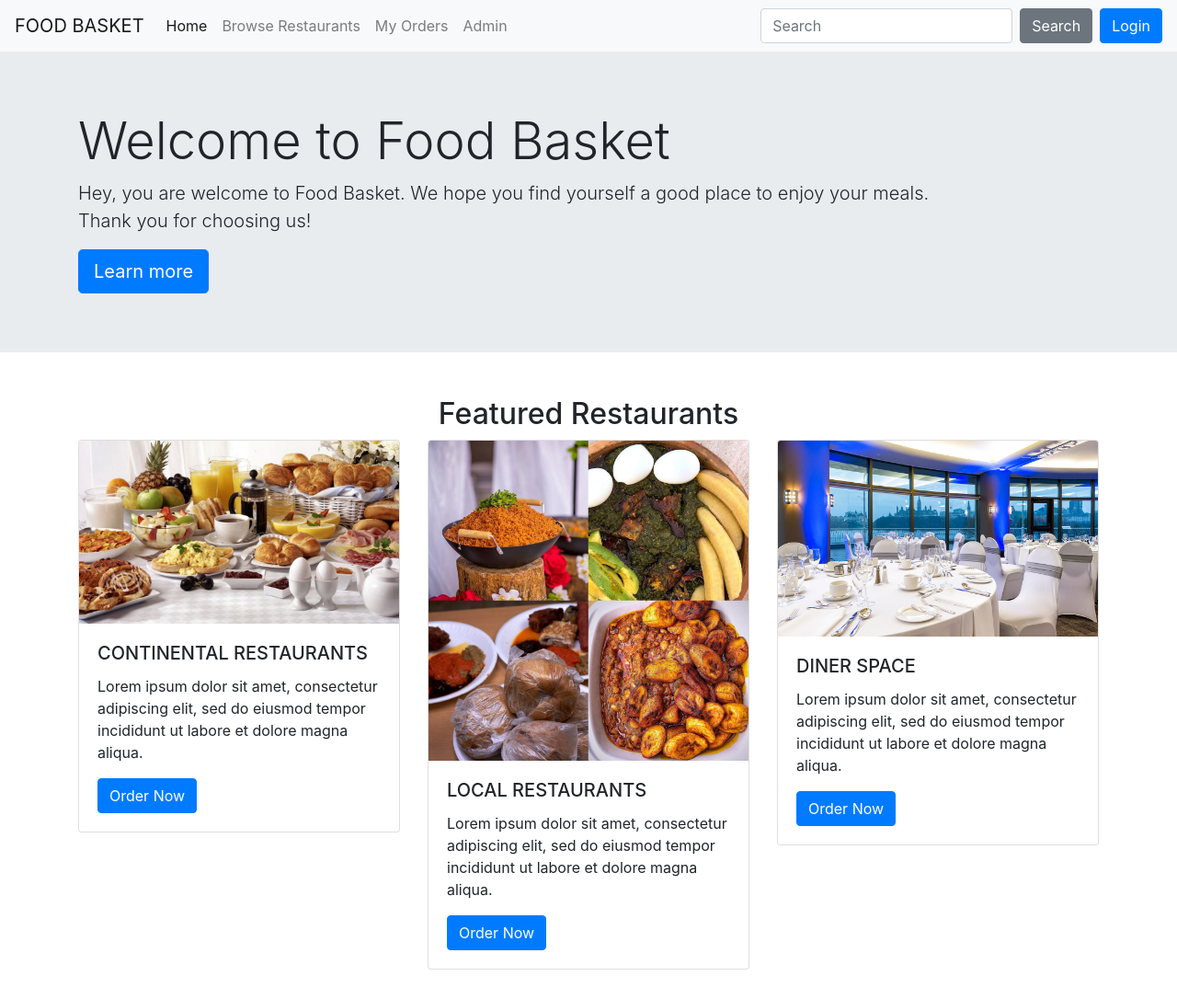
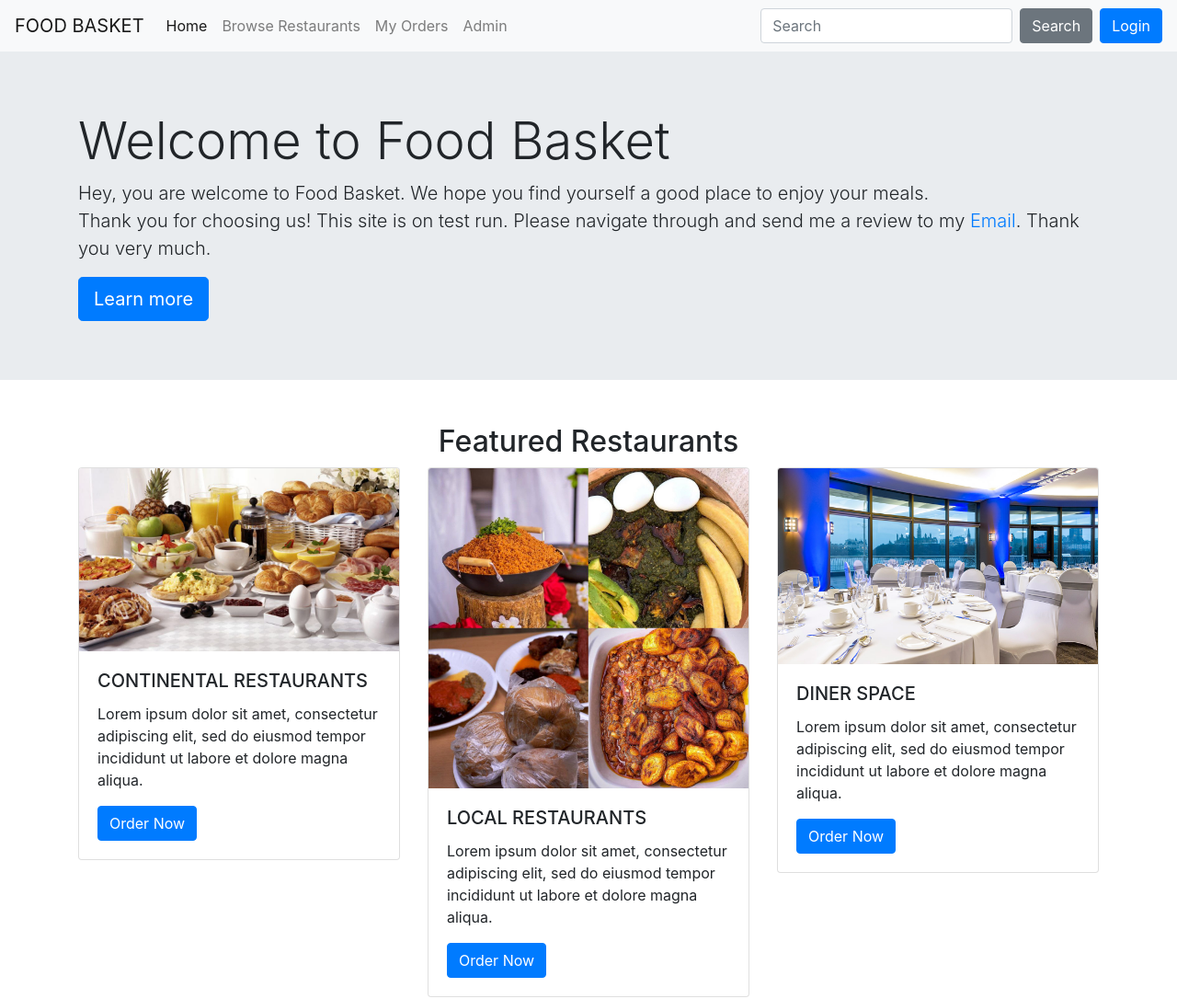
Before and after one commit to tclaver/foodbasket.github.io, a plain HTML site: page index.html in a window 1280 px wide. Shown: the top 1086 px of the page at 92% size. Drawn offline with nearby package versions, Linux system fonts and the light colour scheme.

Commit message:
Update index.html

```diff
--- a/index.html
+++ b/index.html
@@ -50,7 +50,9 @@
   <div class="jumbotron jumbotron-fluid">
     <div class="container">
       <h1 class="display-4">Welcome to Food Basket</h1>
-      <p class="lead">Hey, you are welcome to Food Basket. We hope you find yourself a good place to enjoy your meals.</br> Thank you for choosing us!</p>
+      <p class="lead">Hey, you are welcome to Food Basket. We hope you find yourself a good place to enjoy your meals.</br> Thank you for choosing us!
+      This site is on test run. Please navigate through and send me a review to my <a href="tabiepeter58@gmail.com">Email</a>. Thank you very much.
+      </p>
       <a class="btn btn-primary btn-lg" href="learnmore.html" role="button">Learn more</a>
     </div>
   </div>
```
